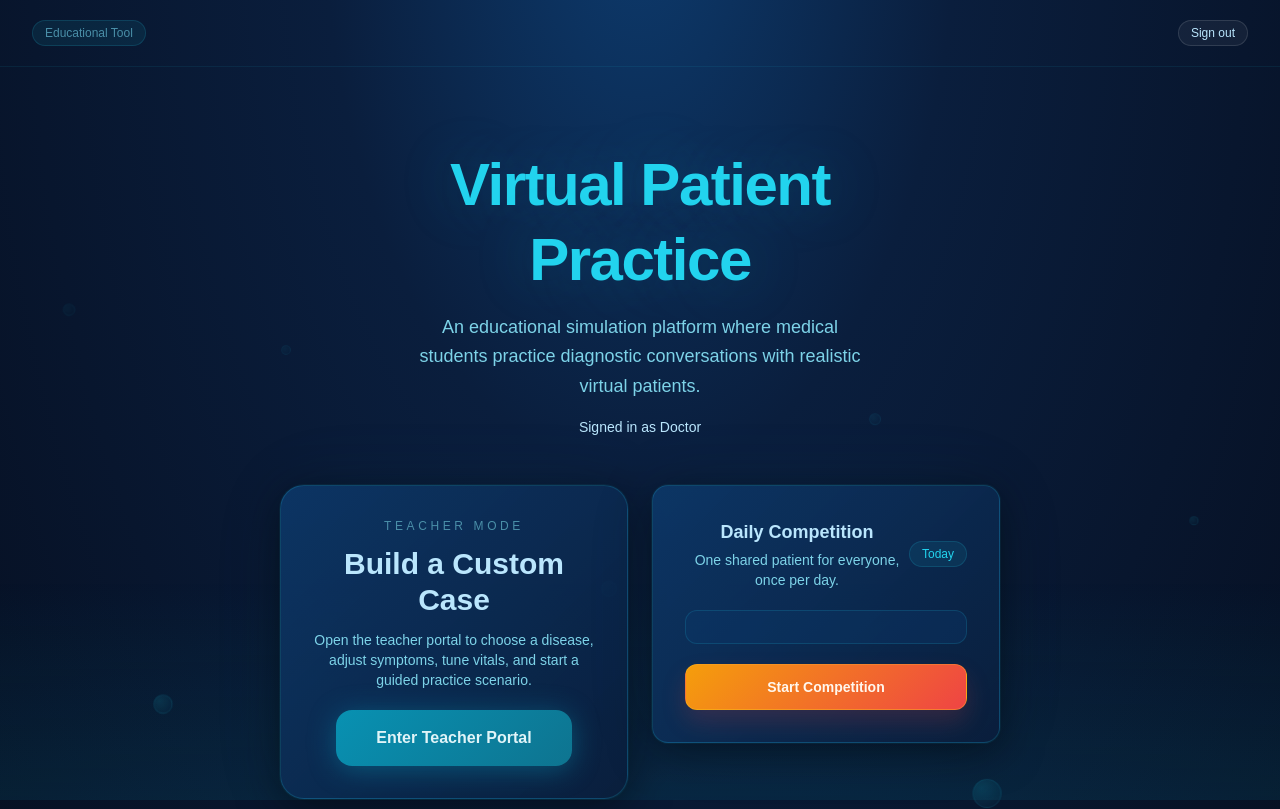
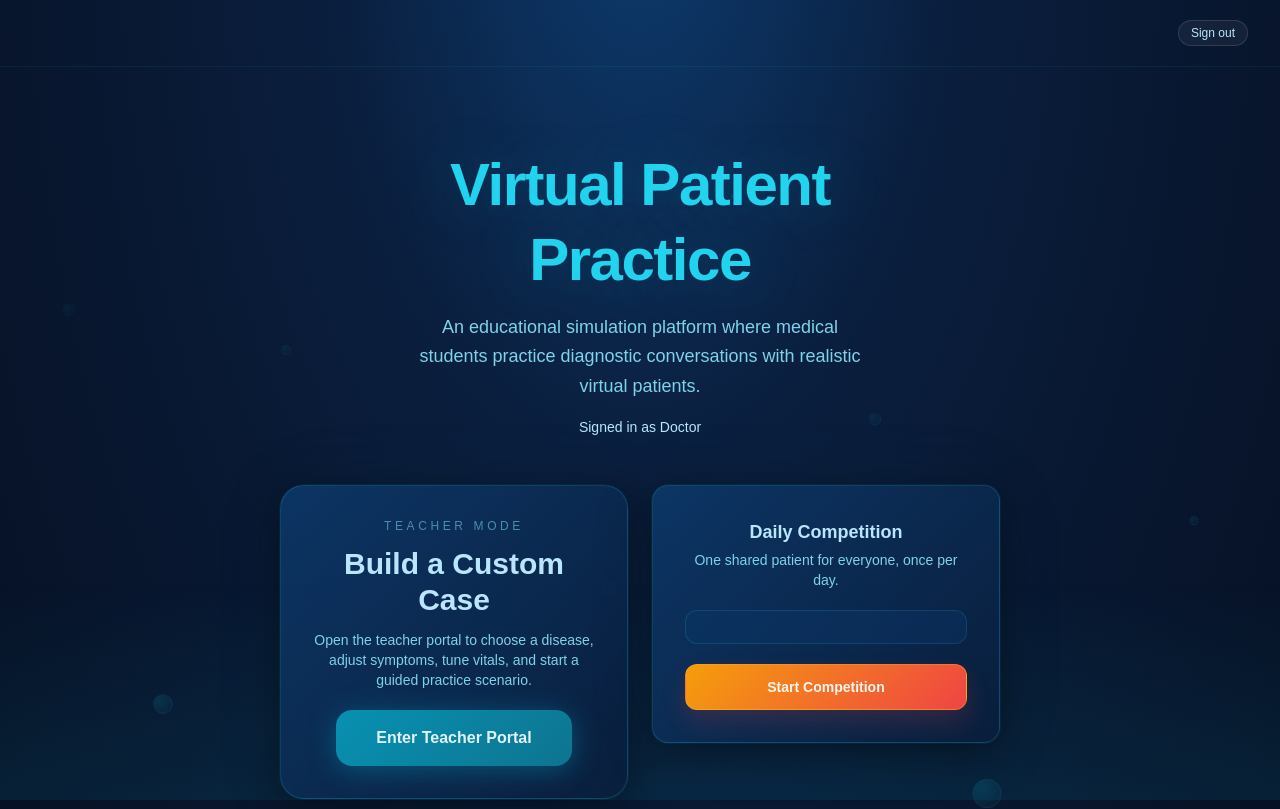
Before and after one commit to vishal-codes/fulllyhacks_2026, a Next.js app in the folder client/fullyhacks/: page / in a window 1280 px wide. Shown: the top 809 px of the page. Built offline with nearby package versions, Linux system fonts and the light colour scheme; no server answers.

Commit message:
more cleanup

```diff
--- a/client/fullyhacks/app/page.tsx
+++ b/client/fullyhacks/app/page.tsx
@@ -57,17 +57,10 @@ export default async function WelcomePage() {
 
       {/* ── Top nav bar ── */}
       <nav
-        className="relative z-10 w-full flex items-center justify-between px-8 py-5"
+        className="relative z-10 w-full flex items-center justify-end px-8 py-5"
         style={{ borderBottom: "1px solid rgba(34,211,238,0.08)" }}
       >
 
-        <span className="text-xs px-3 py-1 rounded-full" style={{
-          background: "rgba(34,211,238,0.08)",
-          border: "1px solid rgba(34,211,238,0.15)",
-          color: "#4a8fa8",
-        }}>
-          Educational Tool
-        </span>
         <form
           action={async () => {
             "use server";
--- a/client/fullyhacks/components/CompetitionPanel.tsx
+++ b/client/fullyhacks/components/CompetitionPanel.tsx
@@ -85,16 +85,7 @@ export default function CompetitionPanel() {
             One shared patient for everyone, once per day.
           </p>
         </div>
-        <span
-          className="text-xs px-3 py-1 rounded-full"
-          style={{
-            background: "rgba(34,211,238,0.08)",
-            border: "1px solid rgba(34,211,238,0.15)",
-            color: "#22d3ee",
-          }}
-        >
-          Today
-        </span>
+
       </div>
 
       <div
```
